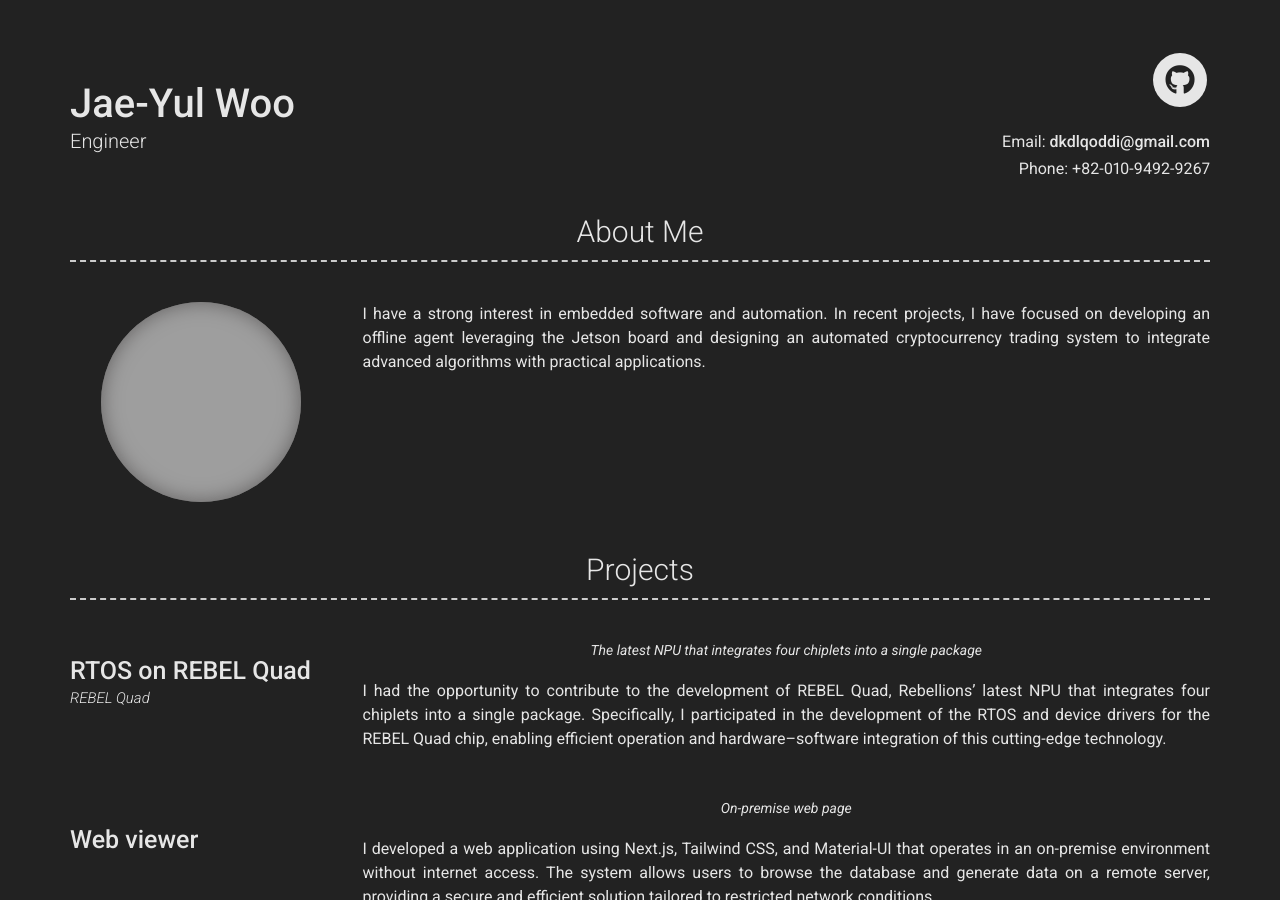
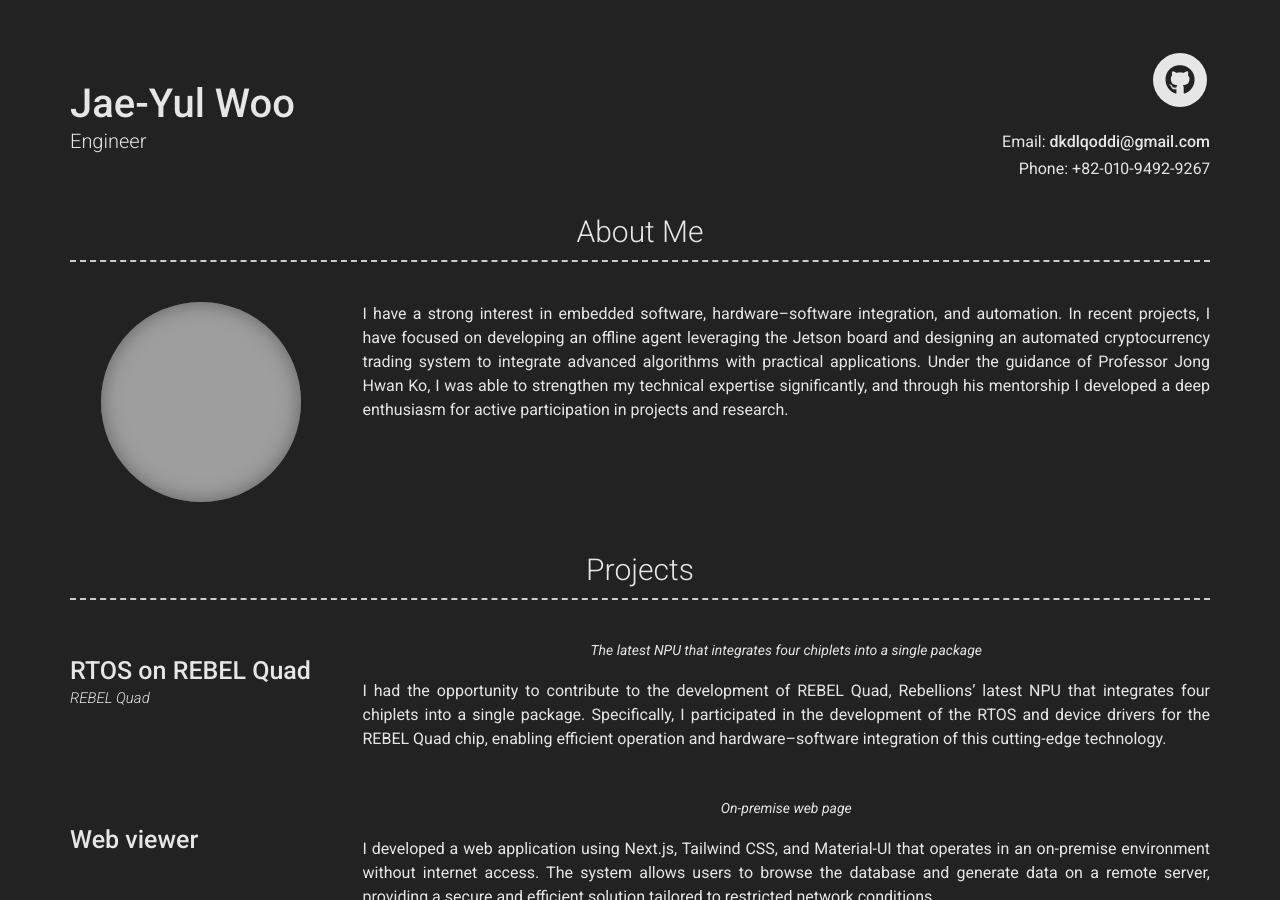
Before and after one commit to dkdlqoddi/dkdlqoddi.github.io, a Jekyll site: the page built from index.md, in a window 1280 px wide and 900 px high. Built offline with Jekyll 4.4.1, drawn with Linux system fonts in a browser that asks for light colours; nearby versions of some CDN libraries; grey boxes are pictures that could not be loaded.

Commit message:
About Me: update
Signed-off-by: Jae-Yul Woo <dkdlqoddi@naver.com>

```diff
--- a/_config.yml
+++ b/_config.yml
@@ -52,9 +52,12 @@ github_username:  dkdlqoddi
 # about_title: About Me (Use this to override about section title)
 about_profile_image: images/jaeyul_woo_image.jpg
 about_content: | # this will include new lines to allow paragraphs
-  I have a strong interest in embedded software and automation.
-  In recent projects, I have focused on developing an offline agent leveraging the Jetson board and
-  designing an automated cryptocurrency trading system to integrate advanced algorithms with practical applications.
+  I have a strong interest in embedded software, hardware–software integration, and automation.
+  In recent projects, I have focused on developing an offline agent leveraging the Jetson board
+  and designing an automated cryptocurrency trading system to integrate advanced algorithms
+  with practical applications. Under the guidance of Professor Jong Hwan Ko, I was able to
+  strengthen my technical expertise significantly, and through his mentorship I developed
+  a deep enthusiasm for active participation in projects and research.
 
 # Write an awesome description about yourself here, this supports markdown, so you can add [links](http://foobar.com) and highlight things <mark>like this</mark>.
 # You can even add paragraphs by using empty lines like this and add anything else [markdown](https://www.markdownguide.org/getting-started#what-is-markdown) supports such as
```
